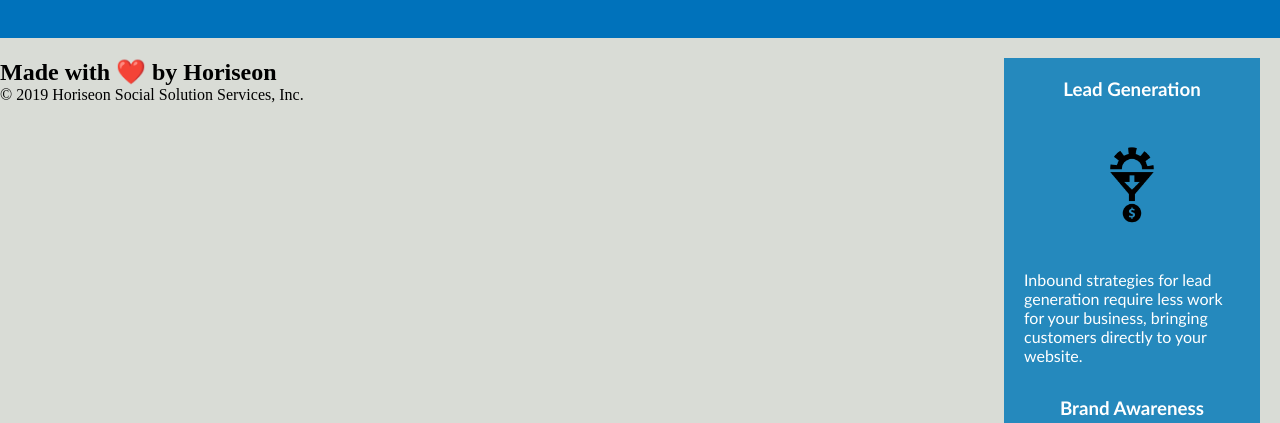
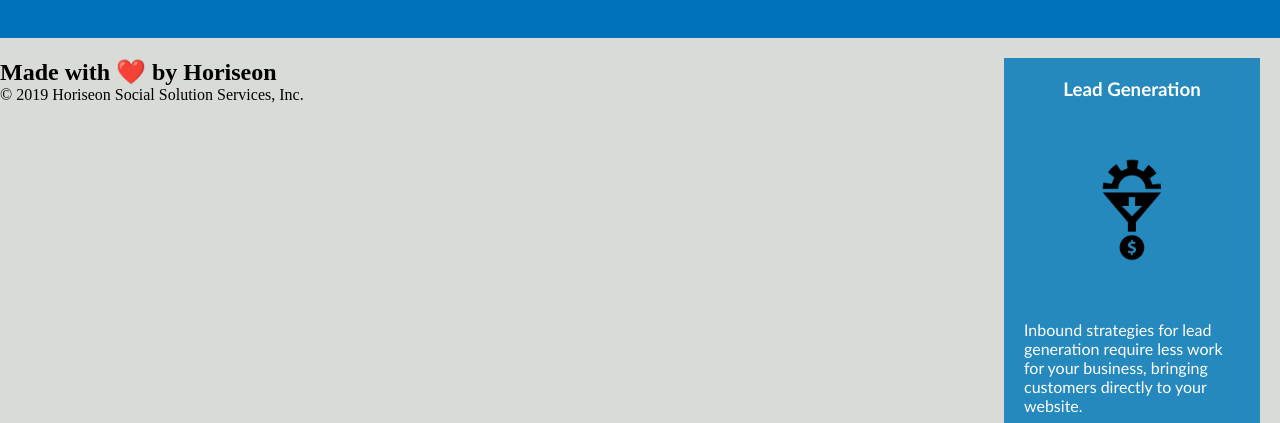
Before and after one commit to Hakeem626/Horisean, a plain HTML site: page index.html in a window 1280 px wide. Shown: the part 999-1422 px from the top of the page. Drawn offline with Linux system fonts and the light colour scheme.

Commit message:
Update style.css

```diff
--- a/assets/css/style.css
+++ b/assets/css/style.css
@@ -99,7 +99,7 @@ p {
 .benefits article img {
     display: block;
     margin: 10px auto;
-    max-width: 150px;
+    max-width: 200px;
 }
 
 .search-engine-optimization,
```
